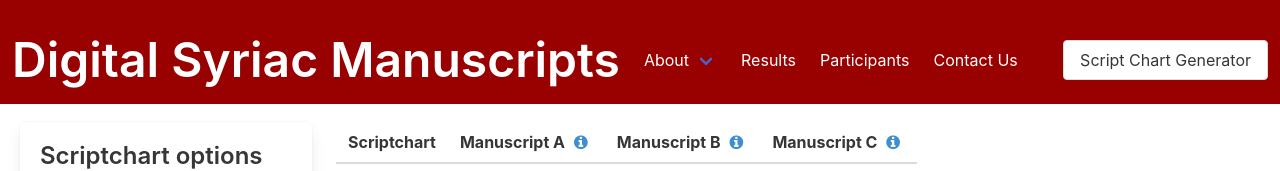
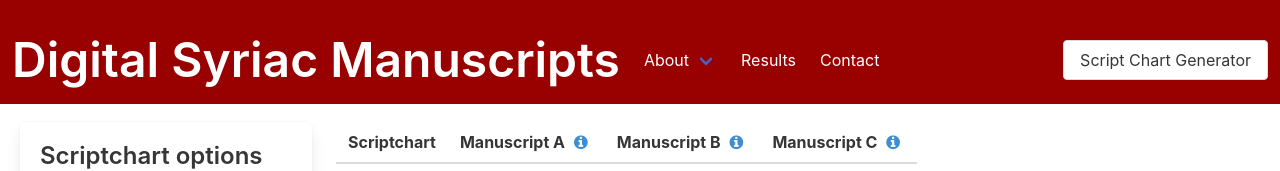
Before and after one commit to broadwell/penn-mocks, a React (Create React App) app: page / in a window 1280 px wide. Shown: the top 171 px of the page. Built offline with nearby package versions, Linux system fonts and the light colour scheme.

Commit message:
Remove top level participants in favor of dropdown and add publications

```diff
--- a/src/Header.js
+++ b/src/Header.js
@@ -21,6 +21,9 @@ const Header = () => {
             <div className={"navbar-dropdown"}>
               <a className={"navbar-item"} href={"."}>
                 Participants
+              </a>{" "}
+              <a className={"navbar-item"} href={"."}>
+                Publications
               </a>
             </div>
           </div>
@@ -28,10 +31,7 @@ const Header = () => {
             Results
           </a>
           <a className={"navbar-item"} href=".">
-            Participants
-          </a>
-          <a className={"navbar-item"} href=".">
-            Contact Us
+            Contact
           </a>
         </div>
         <div className={"navbar-end"}>
```
